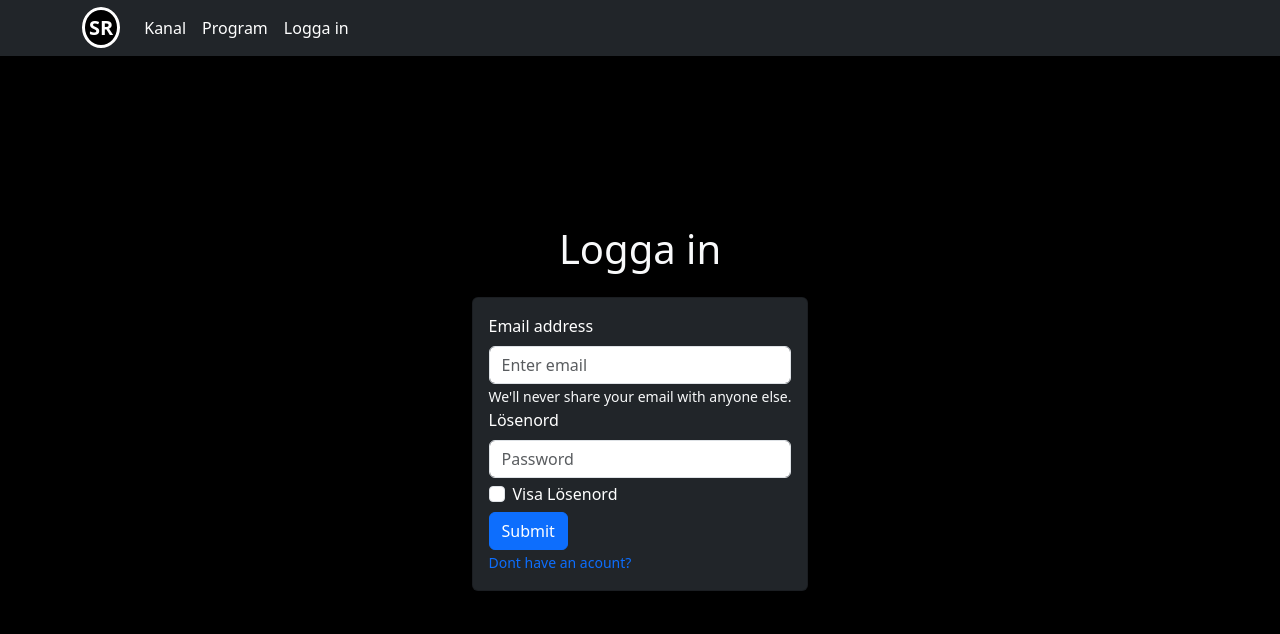
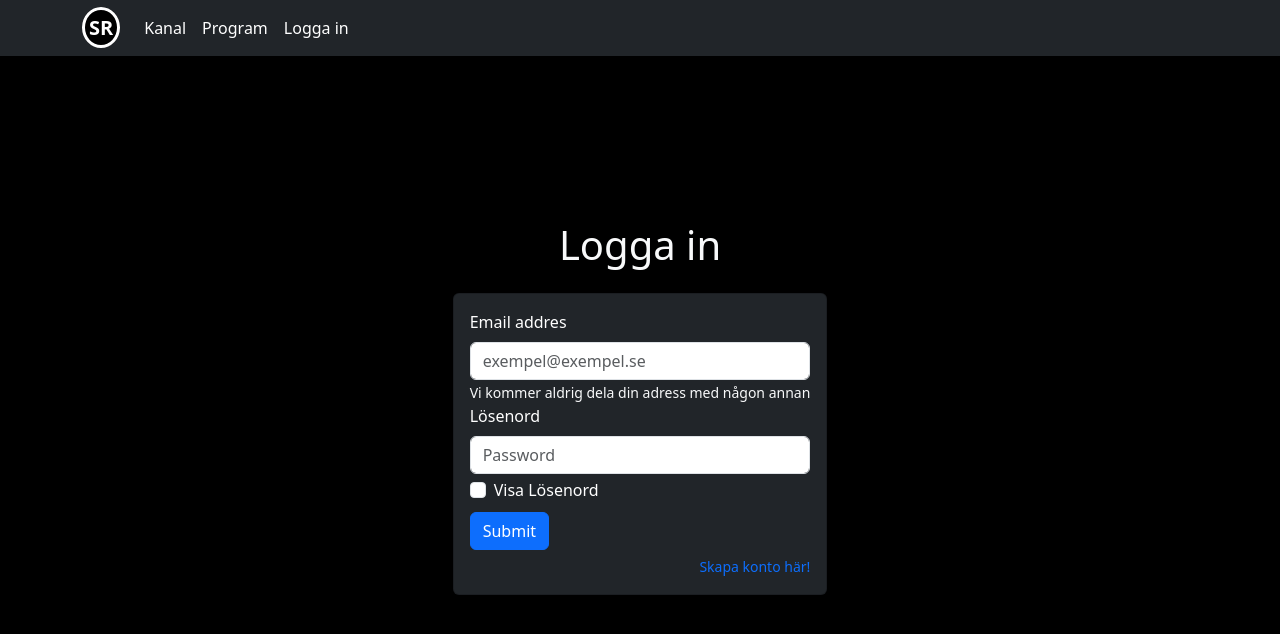
Before and after one commit to DenisImamovicc/radio-app, a React (Vite) app: page /Login in a window 1280 px wide. Shown: the top 634 px of the page. Built offline with nearby package versions, Linux system fonts and the light colour scheme.

Commit message:
add login and acount creation communication with backend.

```diff
--- a/src/routes/Login.tsx
+++ b/src/routes/Login.tsx
@@ -2,21 +2,66 @@ import Button from "react-bootstrap/Button";
 import Form from "react-bootstrap/Form";
 import Card from "react-bootstrap/Card";
 import { Link } from "react-router-dom";
-import { useState } from "react";
-
+import { useState, useEffect } from "react";
+import { useNavigate } from "react-router-dom";
 function Login() {
   const [showPassword, setshowPassword] = useState<boolean>(false);
+  const [isOk, setisOk] = useState<boolean>(false);
+  const [isFormSubmitted, setIsFormSubmitted] = useState<boolean>(false);
+  const [token, settoken] = useState("");
 
-  const handleSubmit = (e: any) => {
+  const navigate = useNavigate();
+
+  const handleSubmit = async (e: any) => {
     e.preventDefault();
     const User = {
       Email: `${e.target[0].value}`,
       Password: `${e.target[1].value}`,
     };
-    console.log(User);
+    await loginAcount(User);
+    setIsFormSubmitted(true);
   };
 
+  useEffect(() => {
+    if (isFormSubmitted) {
+      if (isOk) {
+        navigate("/User");
+        console.log(token);
+        alert("Login success!");
+      } else {
+        alert("Login failed!");
+      }
+    }
+  }, [isOk, isFormSubmitted]);
+
   const handleShowPassword = () => setshowPassword(!showPassword);
+
+  const loginAcount = async (User: any) => {
+    try {
+      const rawResponse = await fetch(
+        "http://localhost:9000/users/loginacount",
+        {
+          method: "POST",
+          headers: {
+            Accept: "application/json",
+            "Content-Type": "application/json",
+          },
+          body: JSON.stringify(User),
+        }
+      );
+      if (rawResponse.ok === false) {
+        setisOk(false);
+        throw new Error("Request failed");
+      }
+      const responseData = await rawResponse.json();
+      settoken(responseData);
+      setisOk(true);
+      return responseData;
+    } catch (error) {
+      console.log(error);
+      setisOk(false);
+    }
+  };
 
   return (
     <div
@@ -27,10 +72,14 @@ function Login() {
       <Card className="m-3" bg="dark" text="white">
         <Form className="m-3" onSubmit={handleSubmit}>
           <Form.Group controlId="formBasicEmail">
-            <Form.Label>Email address</Form.Label>
-            <Form.Control type="email" placeholder="Enter email" required />
+            <Form.Label>Email addres</Form.Label>
+            <Form.Control
+              type="email"
+              placeholder="exempel@exempel.se"
+              required
+            />
             <Form.Text className="text-light">
-              We'll never share your email with anyone else.
+              Vi kommer aldrig dela din adress med någon annan
             </Form.Text>
           </Form.Group>
 
@@ -53,13 +102,15 @@ function Login() {
             />
           </Form.Group>
           <div>
-            <Button variant="primary" type="submit" className="mt-1">
+            <Button variant="primary" type="submit" className="mt-2">
               Submit
             </Button>
           </div>
-          <Form.Text className="text-light text-end mt-1">
-            <Link to="/NewAcount">Dont have an acount?</Link>
-          </Form.Text>
+          <div className="text-end text-light  mt-1">
+            <Form.Text>
+              <Link to="/NewAcount">Skapa konto här!</Link>
+            </Form.Text>
+          </div>
         </Form>
       </Card>
     </div>
--- a/src/routes/NewAcount.tsx
+++ b/src/routes/NewAcount.tsx
@@ -1,19 +1,60 @@
 import Button from "react-bootstrap/Button";
 import Form from "react-bootstrap/Form";
 import Card from "react-bootstrap/Card";
-import { useState } from "react";
+import { useState, useEffect } from "react";
+import { useNavigate } from "react-router-dom";
 
 function NewAcount() {
   const [showPassword, setshowPassword] = useState<boolean>(false);
+  const [isOk, setisOk] = useState<boolean>(false);
+  const [isFormSubmitted, setIsFormSubmitted] = useState<boolean>(false);
+  const navigate = useNavigate();
 
-  const handleSubmit = (e: any) => {
+  useEffect(() => {
+    if (isFormSubmitted) {
+      console.log(isOk, "Status");
+      if (isOk) {
+        navigate("/");
+        alert("Account creation success! Please login afterwards");
+      } else {
+        alert("Account creation failed!");
+      }
+    }
+  }, [isOk, isFormSubmitted]);
+
+  async function createNewAcount(data: any) {
+    try {
+      const rawResponse = await fetch("http://localhost:9000/users/newacount", {
+        method: "POST",
+        headers: {
+          Accept: "application/json",
+          "Content-Type": "application/json",
+        },
+        body: JSON.stringify(data),
+      });
+      if (rawResponse.ok === false) {
+        setisOk(false);
+        throw new Error("Request failed");
+      }
+      const responseData = await rawResponse.json();
+      console.log(responseData);
+      setisOk(true);
+      return responseData;
+    } catch (error) {
+      console.log(error);
+      setisOk(false);
+    }
+  }
+
+  const handleSubmit = async (e: any) => {
     e.preventDefault();
     const User = {
       Name: `${e.target[0].value}`,
       Email: `${e.target[1].value}`,
       Password: `${e.target[2].value}`,
     };
-    console.log(User);
+    await createNewAcount(User);
+    setIsFormSubmitted(true);
   };
 
   const handleShowPassword = () => setshowPassword(!showPassword);
@@ -35,8 +76,12 @@ function NewAcount() {
             />
           </Form.Group>
           <Form.Group controlId="formBasicEmail">
-            <Form.Label>Email address</Form.Label>
-            <Form.Control type="email" placeholder="Enter email" required />
+            <Form.Label>Email addres</Form.Label>
+            <Form.Control
+              type="email"
+              placeholder="exempel@exempel.se"
+              required
+            />
             <Form.Text className="text-light">
               Vi kommer aldrig dela din adress med någon annan
             </Form.Text>
@@ -44,12 +89,12 @@ function NewAcount() {
           {showPassword ? (
             <Form.Group controlId="formBasicPassword">
               <Form.Label>Lösenord</Form.Label>
-              <Form.Control type="text" placeholder="Password" required />
+              <Form.Control type="text" placeholder="Lösenord" required />
             </Form.Group>
           ) : (
             <Form.Group controlId="formBasicPassword">
               <Form.Label>Lösenord</Form.Label>
-              <Form.Control type="password" placeholder="Password" required />
+              <Form.Control type="password" placeholder="Lösenord" required />
             </Form.Group>
           )}
           <Form.Group controlId="formBasicCheckbox" className="mt-1">
```
